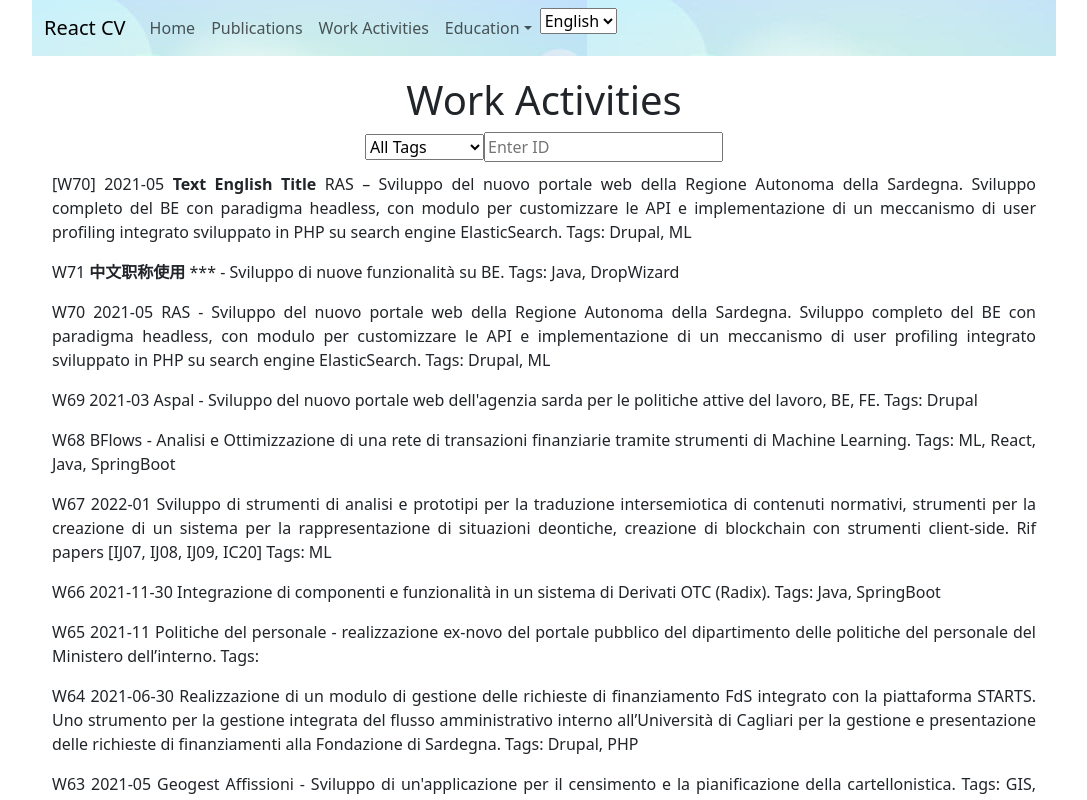
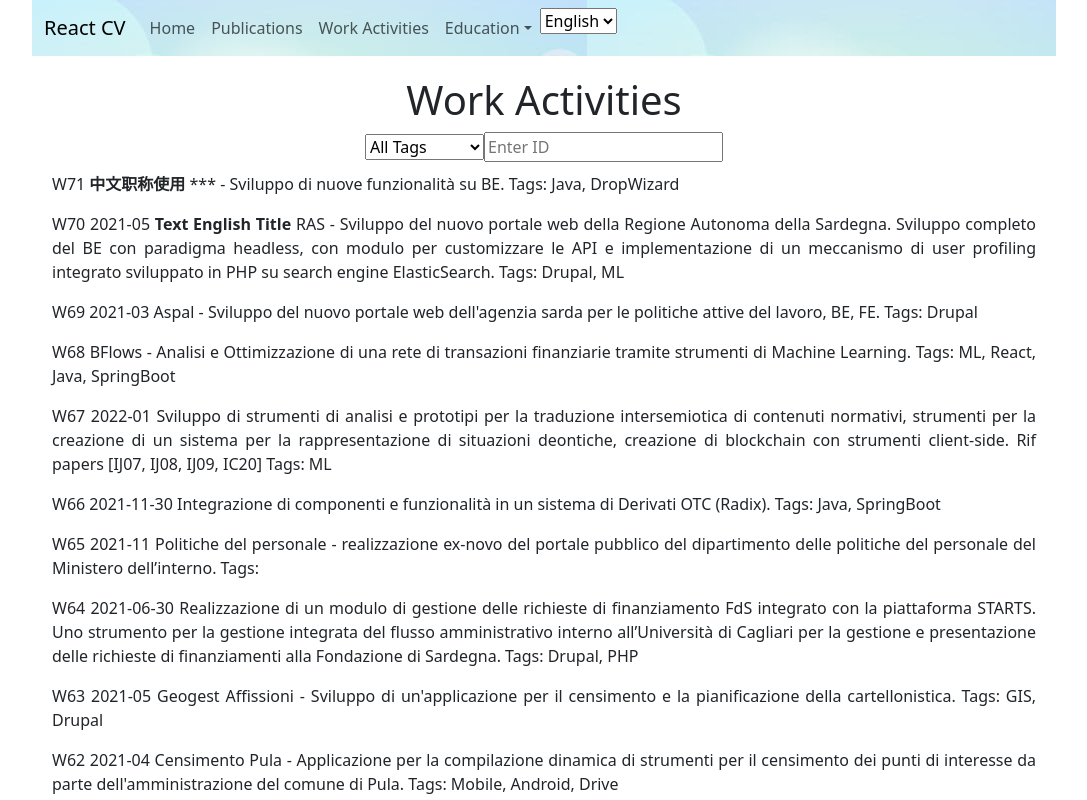
Before and after one commit to artsakenos/ReactCV, a React (Create React App) app: page /work-activities in a window 1280 px wide. Shown: the top 800 px of the page, without its empty margins (96-1183 px from the left). Built offline with nearby package versions, Linux system fonts and the light colour scheme.

Commit message:
initial commit

```diff
--- a/src/content/Publications.js
+++ b/src/content/Publications.js
@@ -12,18 +12,8 @@ export default function Publications() {
     const queryParams = new URLSearchParams(location.search);
     const type = queryParams.get("type");
     const id = queryParams.get("id");
-
-    if (type) {
-      setSelectedType(type);
-    } else {
-      setSelectedType("");
-    }
-
-    if (id) {
-      setSelectedId(id);
-    } else {
-      setSelectedId("");
-    }
+    type ? setSelectedType(type) : setSelectedType("");
+    id ? setSelectedId(id) : setSelectedId("");
   }, [location.search]);
 
   const types = Array.from(new Set(publicationsData.map((p) => p.type)));
--- a/src/content/WorkActivities.js
+++ b/src/content/WorkActivities.js
@@ -15,18 +15,8 @@ function WorkActivities() {
     const queryParams = new URLSearchParams(location.search);
     const tag = queryParams.get("tag");
     const id = queryParams.get("id");
-
-    if (tag) {
-      setSelectedTag(tag);
-    } else {
-      setSelectedTag("");
-    }
-
-    if (id) {
-      setSelectedId(id);
-    } else {
-      setSelectedId("");
-    }
+    tag ? setSelectedTag(tag) : setSelectedTag("");
+    id ? setSelectedId(id) : setSelectedId("");
   }, [location.search]);
 
   // Get all available tags from the work activities data
--- a/src/json/CV_WorkActivities.json
+++ b/src/json/CV_WorkActivities.json
@@ -1,16 +1,4 @@
 [
-  {
-    "id": "[W70]",
-    "date": "2021-05",
-    "title": {
-      "it": "Test Titolo Italiano",
-      "en": "Text English Title",
-      "zh": "中文职称使用"
-    },
-    "description": "RAS – Sviluppo del nuovo portale web della Regione Autonoma della Sardegna. Sviluppo completo del BE con paradigma headless, con modulo per customizzare le API e implementazione di un meccanismo di user profiling integrato sviluppato in PHP su search engine ElasticSearch.",
-    "tags": ["Drupal", "ML"]
-  },
-
   {
     "id": "W71",
     "title": "中文职称使用",
@@ -21,6 +9,11 @@
     "id": "W70",
     "date": "2021-05",
     "description": "RAS - Sviluppo del nuovo portale web della Regione Autonoma della Sardegna. Sviluppo completo del BE con paradigma headless, con modulo per customizzare le API e implementazione di un meccanismo di user profiling integrato sviluppato in PHP su search engine ElasticSearch.",
+    "title": {
+      "it": "Test Titolo Italiano",
+      "en": "Text English Title",
+      "zh": "中文职称使用"
+    },
     "tags": ["Drupal", "ML"]
   },
   {
@@ -84,19 +77,6 @@
     "id": "W59",
     "date": "2021-01-22",
     "description": "Restyling e refactoring completo React / Spring MVC del preventivatore auto e moto di 6sicuro.",
-    "tags": ["React", "SpringMVC"]
-  },
-  {
-    "id": "[WA11]",
-    "date": "2021-11-30",
-    "description": "TEST CARLO TERCERO",
-    "tags": ["Java", "SpringBoot"]
-  },
-  {
-    "id": "W59",
-    "date": "2021-01-22",
-    "description": "Restyling e refactoring completo React / Spring MVC del preventivatore auto e moto di 6sicuro.",
-    "links": [{ "name": "6 Sicuro", "url": "https://www.6sicuro.it" }],
     "tags": ["React", "SpringMVC"]
   },
   {
```
